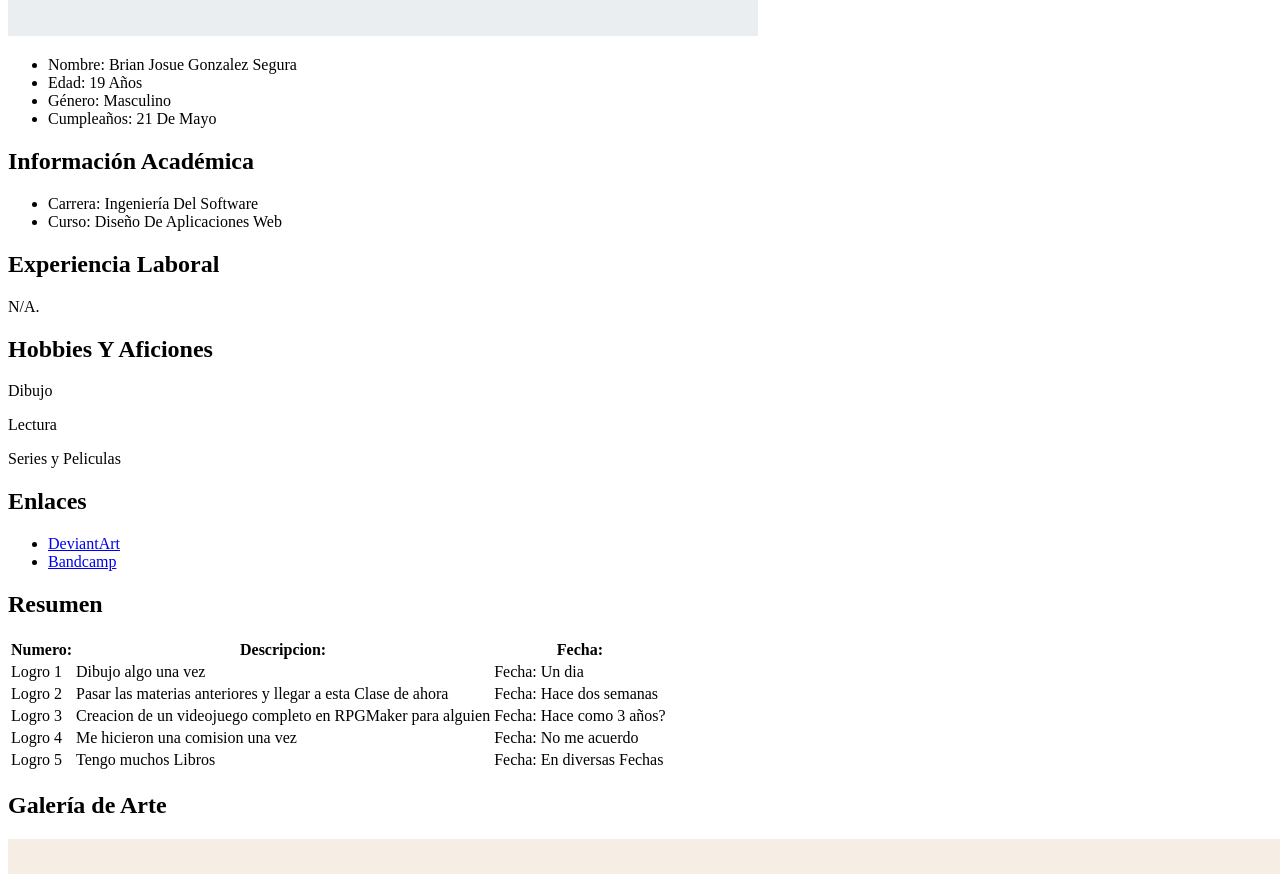
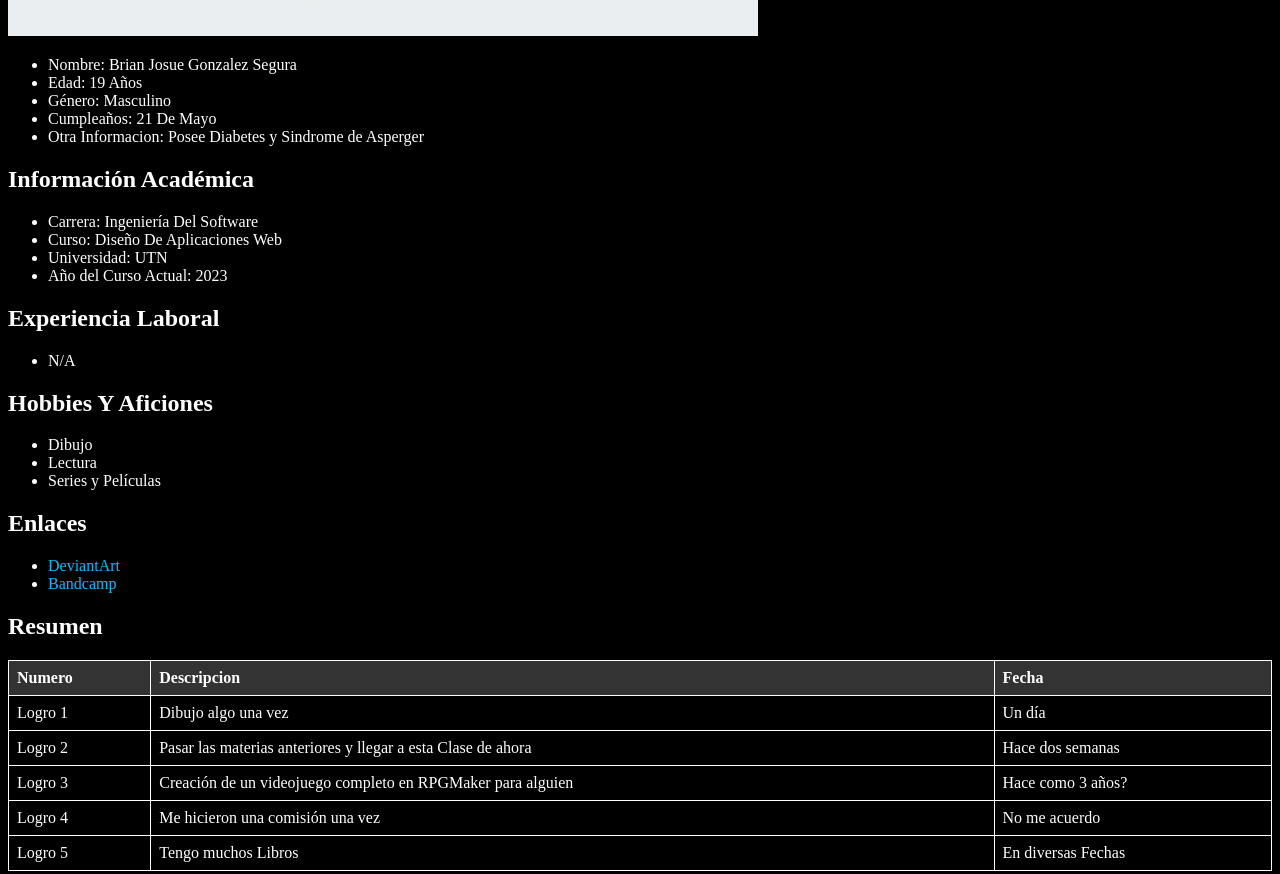
Before and after one commit to Icehead20/Curriculum, a plain HTML site: page index.html in a window 1280 px wide. Shown: the part 722-1596 px from the top of the page. Drawn offline with Linux system fonts and the light colour scheme.

Commit message:
Update index.html

```diff
--- a/index.html
+++ b/index.html
@@ -6,6 +6,32 @@
     <title>Curriculum</title>
     <meta name="description" content="Curriculum de Brian Para La Tarea #1">
     <meta name="keywords" content="Tarea, Curriculum, DdAW">
+    <style>
+        body {
+            background-color: black;
+            color: white;
+        }
+        a {
+            color: #00bfff;
+            text-decoration: none;
+        }
+        a:hover {
+            text-decoration: underline;
+        }
+        table {
+            border-collapse: collapse;
+            width: 100%;
+        }
+        th, td {
+            border: 1px solid white;
+            padding: 8px;
+            text-align: left;
+        }
+        th {
+            background-color: #333;
+            color: white;
+        }
+    </style>
 </head>
 <body>
     <div id="top"></div>
@@ -15,18 +41,25 @@
         <li>Edad: 19 Años</li>
         <li>Género: Masculino</li>
         <li>Cumpleaños: 21 De Mayo</li>
+		<li>Otra Informacion: Posee Diabetes y Sindrome de Asperger</li>
     </ul>
     <h2>Información Académica</h2>
     <ul>
         <li>Carrera: Ingeniería Del Software</li>
         <li>Curso: Diseño De Aplicaciones Web</li>
+        <li>Universidad: UTN</li>
+        <li>Año del Curso Actual: 2023</li>
     </ul>
     <h2>Experiencia Laboral</h2>
-    <p>N/A.</p>
+    <ul>
+        <li>N/A</li>
+    </ul>
     <h2>Hobbies Y Aficiones</h2>
-    <p>Dibujo</p>
-	<p>Lectura</p>
-	<p>Series y Peliculas</p>
+    <ul>
+        <li>Dibujo</li>
+        <li>Lectura</li>
+        <li>Series y Películas</li>
+    </ul>
     <h2>Enlaces</h2>
     <ul>
         <li><a href="https://www.deviantart.com/icehead20" target="_blank">DeviantArt</a></li>
@@ -36,46 +69,48 @@
     <table>
         <thead>
             <tr>
-            <th>Numero:</th>
-            <th>Descripcion:</th>
-            <th>Fecha:</th>
+                <th>Numero</th>
+                <th>Descripcion</th>
+                <th>Fecha</th>
             </tr>
         </thead>
         <tbody>
             <tr>
                 <td>Logro 1</td>
                 <td>Dibujo algo una vez</td>
-            <td>Fecha: Un dia</td>
+                <td>Un día</td>
             </tr>
             <tr>
                 <td>Logro 2</td>
                 <td>Pasar las materias anteriores y llegar a esta Clase de ahora</td>
-            <td>Fecha: Hace dos semanas</td>
+                <td>Hace dos semanas</td>
             </tr>
             <tr>
                 <td>Logro 3</td>
-            <td>Creacion de un videojuego completo en RPGMaker para alguien</td>
-            <td>Fecha: Hace como 3 años?</td>
+                <td>Creación de un videojuego completo en RPGMaker para alguien</td>
+                <td>Hace como 3 años?</td>
             </tr>
             <tr>
                 <td>Logro 4</td>
-            <td>Me hicieron una comision una vez</td>
-            <td>Fecha: No me acuerdo</td>
+                <td>Me hicieron una comisión una vez</td>
+                <td>No me acuerdo</td>
             </tr>
             <tr>
                 <td>Logro 5</td>
                 <td>Tengo muchos Libros</td>
-            <td>Fecha: En diversas Fechas</td>
+                <td>En diversas Fechas</td>
             </tr>
         </tbody>
     </table>
     <h2>Galería de Arte</h2>
     <div class="gallery">
-		<img src="IMG2.jpg" alt="Obra de arte 2">
-		<img src="IMG3.jpg" alt="Obra de arte 3">
-		<img src="IMG4.jpg" alt="Obra de arte 4">
-		<img src="IMG5.jpg" alt="Obra de arte 5">
+        <img src="IMG2.jpg" alt="Double T Tower">
+        <img src="IMG3.jpg" alt="Effel">
+        <img src="IMG4.jpg" alt="Cobalto">
+        <img src="IMG5.jpg" alt="Bu Yu">
     </div>
     <p><a href="#top">Volver Arriba</a></p>
+	<li>Pagina Creada con Github</li>
+	<li>Brian Josue Gonzalez Segura - 2023</li>
 </body>
 </html>
```
Lines whose indentation alone changed are shown as unchanged.
